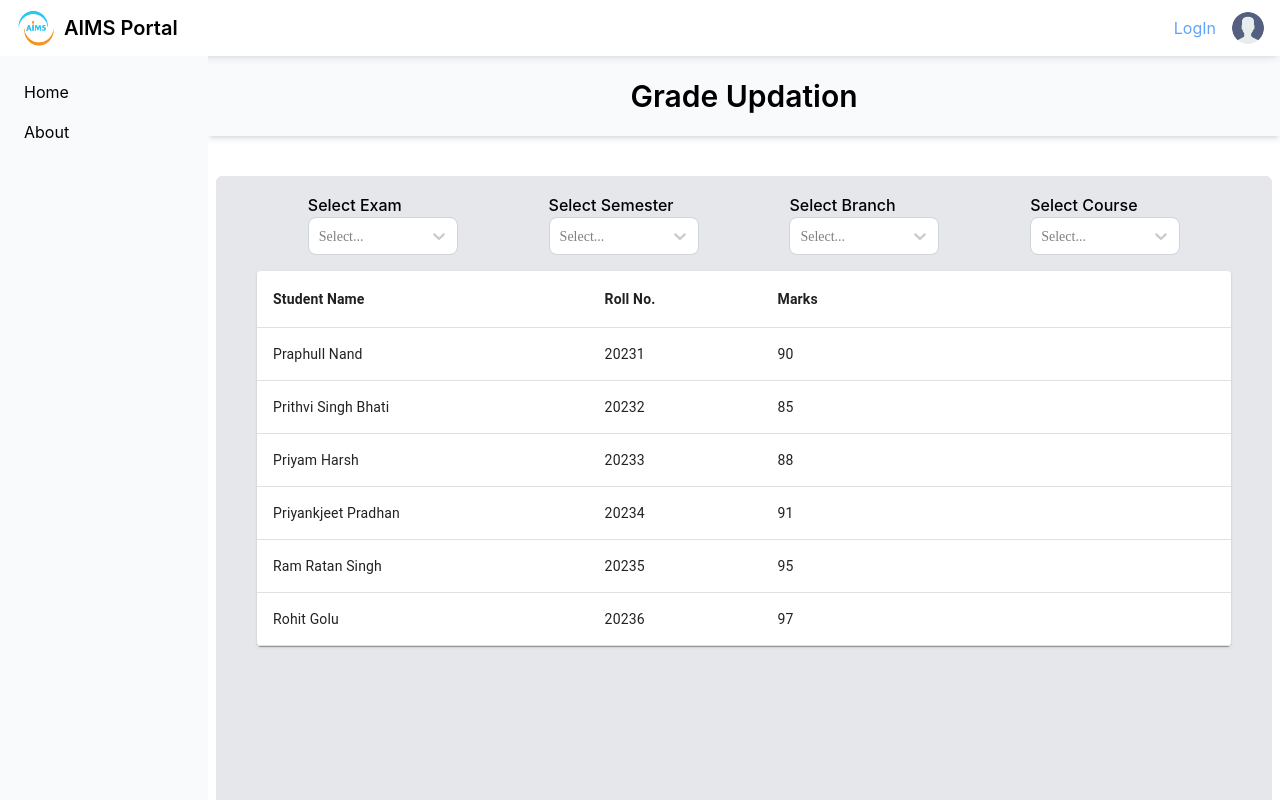
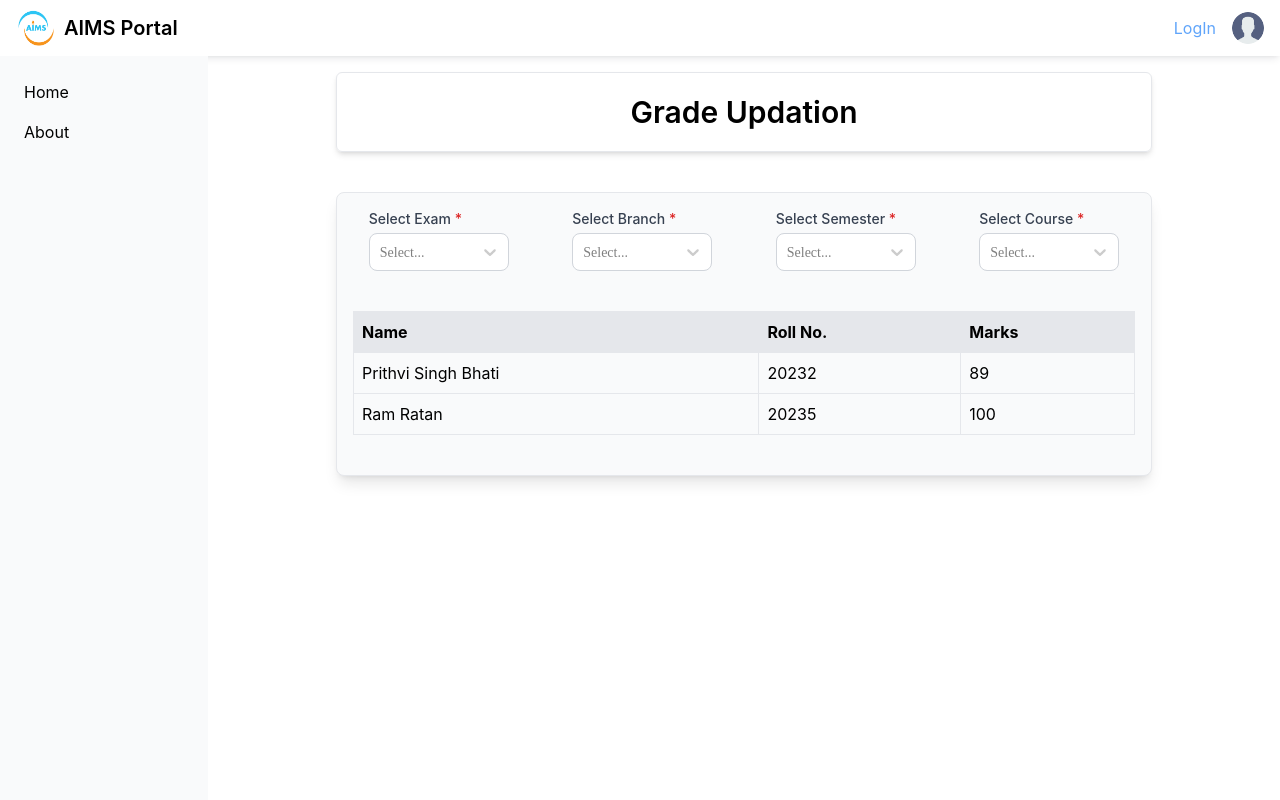
Before and after one commit to Ram-Ratan/aims, a React (Create React App) app in the folder aims/: page /grade in a window 1280 px wide. Shown: the top 800 px of the page. Built offline with nearby package versions, Linux system fonts and the light colour scheme; no server answers; the HTML template or start-up script is replaced by a standard one.

Commit message:
grade card page redesigned

```diff
--- a/aims/src/Pages/Grade.jsx
+++ b/aims/src/Pages/Grade.jsx
@@ -78,72 +78,85 @@ const Grade = () => {
     }
   })
 
+
   return (
     <div>
       <div
-        className='flex justify-center items-center text-3xl font-semibold w-full h-20 bg-slate-50 shadow-md'
+        className='mx-32 my-4 flex justify-center items-center text-3xl font-semibold border rounded-md h-20 shadow-md'
       >
         Grade Updation
       </div>
-      <div className='bg-gray-200 h-screen overflow-hidden mt-10 mx-2 border rounded-md py-4 font-medium'>
-        <div className='flex justify-evenly'>
 
-            <div className='w-[150px]'>
-              <label>Select Exam</label>
+
+      <div className="mt-10 mx-32 border rounded-lg bg-gray-50 shadow-lg">
+
+        <div className='flex justify-around pt-3'>
+          <div className='w-[140px]'>
             <Select
+              label='Select Exam'
+              options={examOptions}
               required={true}
+              value={exam}
               onChange={(e) => setExam(e.target.value)}
-                value={exam}
-                options={examOptions}
+
             />
           </div>
-            <div className='w-[150px]'>
-              <label>Select Semester</label>
+          <div className='w-[140px]'>
             <Select
+              label='Select Branch'
+              options={branchOptions}
               required={true}
+              value={branch}
+              onChange={(e) => setBranch(e.target.value)}
+            />
+          </div>
+          <div className='w-[140px]'>
+            <Select
+              label='Select Semester'
               options={semesterOptions}
+              required={true}
               value={semester}
               onChange={(e) => setSemester(e.target.value)}
             />
           </div>
-            <div className='w-[150px]'>
-              <label>Select Branch</label>
+          <div className='w-[140px]'>
             <Select
+              label='Select Course'
+              options={courseOptions}
               required={true}
-                options={branchOptions}
-                value={branch}
-                onChange={(e)=>setBranch(e.target.value)}
-              />
-            </div>
-            <div className='w-[150px]'>
-              <label>Select Course</label>
-              <Select
-                required={true}
-                options={courseOptions}
               value={course}
               onChange={(e) => setCourse(e.target.value)}
             />
           </div>
-
         </div>
-        {/* <div className='p-3 flex justify-end pr-20 bg-slate-300 w-[400px] mt-5 mx-2 border rounded-md'>
-          <input
-            type='number'
-            placeholder='Roll No.'
-            className='px-2 py-1.5 border rounded-md border-black w-[120px] mr-1'
-          />
-          <input
-            type='number'
-            className='px-2 py-1.5 border rounded-md border-black w-20'
-          />
-          <button className='border rounded-md bg-blue-500 w-16 py-1.5 ml-1'>ADD</button>
-        </div> */}
-
-        <div className='px-10 py-4'>
-          <StickyHeadTable />
+        <div className='px-4 py-10'>
+          <table className="table-auto w-full">
+            <thead>
+              <tr>
+                <th className="bg-gray-200 border text-left p-2">Name</th>
+                <th className="bg-gray-200 border text-left p-2">Roll No.</th>
+                <th className="bg-gray-200 border text-left p-2">Marks</th>
+              </tr>
+            </thead>
+            <tbody>
+              <tr>
+                <td className="border p-2">Prithvi Singh Bhati</td>
+                <td className="border p-2">20232</td>
+                <td className="border p-2">89</td>
+              </tr>
+              <tr>
+                <td className="border p-2">Ram Ratan</td>
+                <td className="border p-2">20235</td>
+                <td className="border p-2">100</td>
+              </tr>
+            </tbody>
+          </table>
+        </div>
       </div>
 
-      </div>
+
+
+
     </div>
   )
 }
```
Lines whose indentation alone changed are shown as unchanged.
